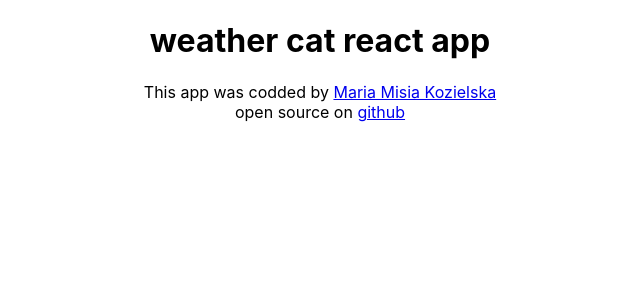
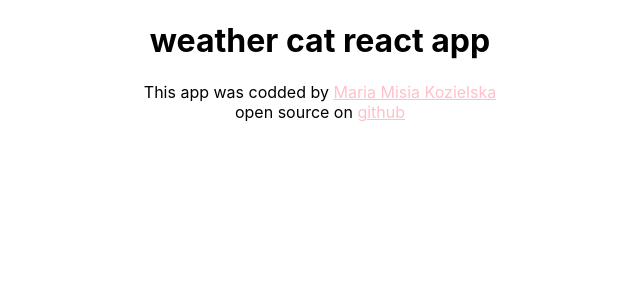
Before and after one commit to misshia/my-app-weather, a React (Create React App) app: page / in a window 1280 px wide. Shown: the top 300 px of the page, without its empty margins (320-960 px from the left). Built offline with nearby package versions, Linux system fonts and the light colour scheme.

Commit message:
Links- color bootstrap

```diff
--- a/src/Footer.js
+++ b/src/Footer.js
@@ -9,6 +9,7 @@ export default function Footer () {
           href="https://www.linkedin.com/in/maria-kozielska-5018751bb"
           target="_blank"
           rel="noreferrer"
+          className= "link-dark"
         > Maria Misia Kozielska
         </a>{" "}
         <br />
@@ -16,7 +17,9 @@ export default function Footer () {
           <a
           href= "https://github.com/misshia/my-app-weather"
           target="_blank"
-          rel="noreferrer">
+          rel="noreferrer"
+          className= "link-dark"
+          >
             github
         </a>
       </footer>
```
